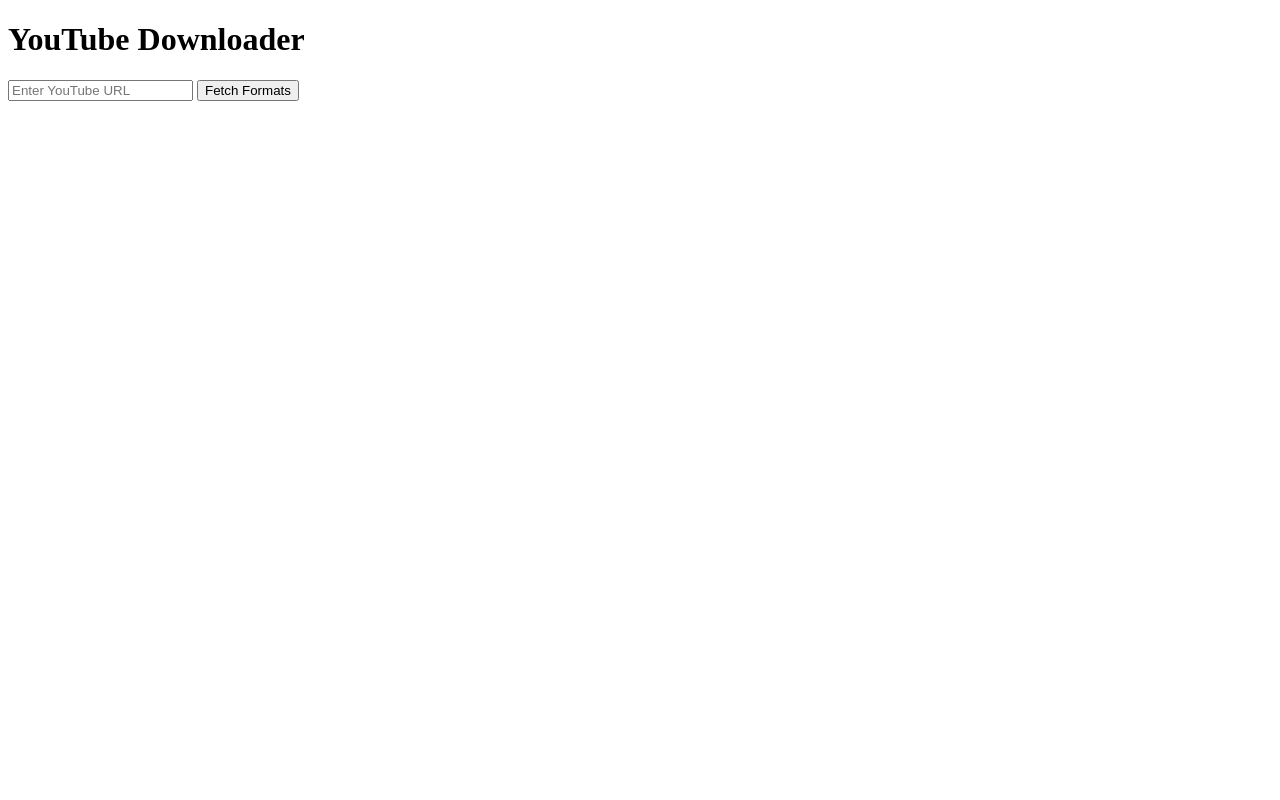
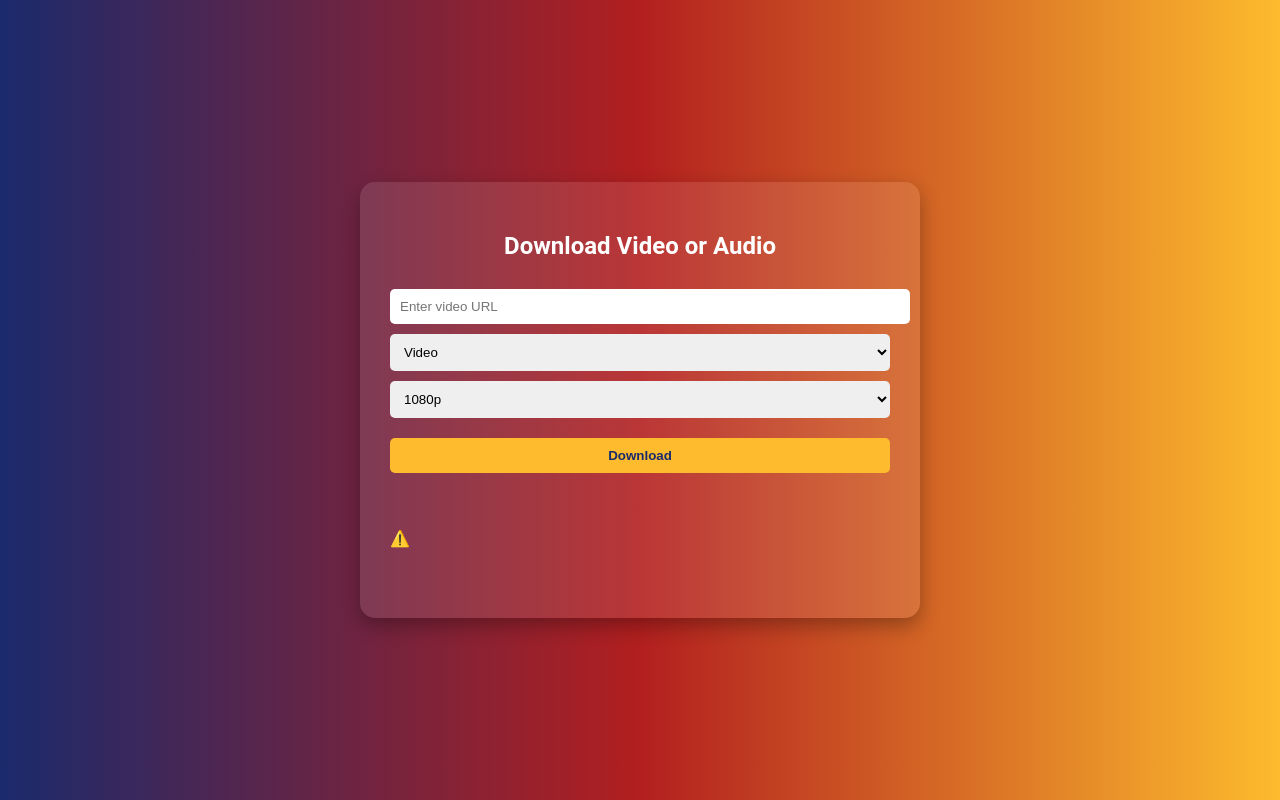
Before and after one commit to CRT885/YTDOWNLOADER, a plain HTML site: page index.html in a window 1280 px wide. Drawn offline with nearby package versions, Linux system fonts and the light colour scheme; no server answers.

Commit message:
Revamp video/audio downloader interface and logic
Updated the layout and functionality for video and audio downloads, including improved styles and added new elements.

```diff
--- a/index.html
+++ b/index.html
@@ -1,43 +1,122 @@
 <!DOCTYPE html>
 <html lang="en">
 <head>
-  <meta charset="UTF-8">
-  <title>YouTube Downloader</title>
-  <!--STYLE-->
-  <script>
-  async function getFormats() {
-    document.getElementById('formats').innerHTML = "<p>Fetching formats...</p>";
-    const url = document.getElementById('url').value;
-    const res = await fetch('/get_formats', { method: 'POST', body: new URLSearchParams({url}) });
-    const data = await res.json();
-    if (data.error) {
-      document.getElementById('formats').innerHTML = `<p class="error">Error: ${data.error}</p>`;
-      return;
-    }
-    let html = `<h3>${data.title}</h3><form method='post' action='/download'>
-                <input type='hidden' name='url' value='${url}'>
-                <label>Choose Format:</label><br>`;
-    html += "<select name='format_id' required>";
-    data.video_formats.forEach(f => {
-      html += `<option value='${f.id}'>Video ${f.resolution} (${f.ext})</option>`;
-    });
-    data.audio_formats.forEach(f => {
-      html += `<option value='${f.id}'>Audio ${f.bitrate}kbps (${f.ext})</option>`;
-    });
-    html += "</select><br><label>Type:</label><select name='type'><option value='video'>Video</option><option value='audio'>Audio</option></select><br><br>";
-    html += "<button type='submit'>Download</button></form>";
-    document.getElementById('formats').innerHTML = html;
+<meta charset="UTF-8" />
+<meta name="viewport" content="width=device-width, initial-scale=1.0" />
+<title>Video & Audio Downloader</title>
+
+<!-- All-in-One Inline Styles -->
+<style>
+body {
+  background: linear-gradient(to right, #1a2a6c, #b21f1f, #fdbb2d);
+  font-family: 'Roboto', sans-serif;
+  color: white;
+  min-height: 100vh;
+  display: flex;
+  flex-direction: column;
+  justify-content: center;
+  align-items: center;
+  margin: 0;
+}
+.card {
+  background: rgba(255,255,255,0.1);
+  border: none;
+  border-radius: 15px;
+  padding: 30px;
+  max-width: 500px;
+  width: 90%;
+  text-align: center;
+  box-shadow: 0 8px 20px rgba(0,0,0,0.3);
+  animation: fadeIn 1s ease-in-out;
+}
+@keyframes fadeIn {
+  from { opacity: 0; transform: translateY(-20px); }
+  to { opacity: 1; transform: translateY(0); }
+}
+input, select {
+  width: 100%;
+  padding: 10px;
+  margin-top: 10px;
+  border-radius: 5px;
+  border: none;
+  outline: none;
+}
+button {
+  width: 100%;
+  background: #fdbb2d;
+  color: #1a2a6c;
+  border: none;
+  border-radius: 5px;
+  font-weight: bold;
+  margin-top: 20px;
+  padding: 10px;
+  cursor: pointer;
+  transition: all 0.3s;
+}
+button:hover {
+  transform: scale(1.05);
+}
+#status {
+  font-size: 0.9rem;
+  margin-top: 15px;
+}
+</style>
+</head>
+
+<body>
+  <div class="card">
+    <h2>Download Video or Audio</h2>
+    <input type="url" id="videoUrl" placeholder="Enter video URL" required>
+    <select id="format">
+      <option value="video">Video</option>
+      <option value="audio">Audio</option>
+    </select>
+    <select id="resolution">
+      <option value="1080p">1080p</option>
+      <option value="720p">720p</option>
+      <option value="480p">480p</option>
+      <option value="360p">360p</option>
+    </select>
+    <button onclick="downloadMedia()">Download</button>
+    <p id="status"></p>
+
+    <!-- Optional Lottie Animation -->
+    <script src="https://unpkg.com/@lottiefiles/lottie-player@latest/dist/lottie-player.js"></script>
+    <lottie-player src="https://assets1.lottiefiles.com/packages/lf20_jcikwtux.json" background="transparent" speed="1" style="width: 100px; height: 100px;" loop autoplay></lottie-player>
+  </div>
+
+<!-- Inline JavaScript -->
+<script>
+function downloadMedia() {
+  const url = document.getElementById('videoUrl').value;
+  const format = document.getElementById('format').value;
+  const resolution = document.getElementById('resolution').value;
+  const statusElement = document.getElementById('status');
+
+  if (!url) {
+    statusElement.textContent = "Please enter a video URL.";
+    return;
   }
-  </script>
-</head>
-<body>
-  <div class="container">
-    <h1>YouTube Downloader</h1>
-    <form onsubmit="event.preventDefault(); getFormats();">
-      <input type="text" id="url" name="url" placeholder="Enter YouTube URL" required>
-      <button type="submit">Fetch Formats</button>
-    </form>
-    <div id="formats"></div>
-  </div>
+
+  statusElement.textContent = "Preparing your download...";
+
+  // Simulated API call
+  setTimeout(() => {
+    statusElement.innerHTML = `Download started for ${format.toUpperCase()} (${resolution}).`;
+    // To integrate with your backend, uncomment below and replace api.example.com:
+    /*
+    fetch(`https://api.example.com/download?url=${encodeURIComponent(url)}&type=${format}&res=${resolution}`)
+      .then(response => response.json())
+      .then(data => {
+        window.location.href = data.download_link;
+      })
+      .catch(() => {
+        statusElement.textContent = "Error downloading file.";
+      });
+    */
+  }, 2000);
+}
+</script>
+
 </body>
 </html>
```
